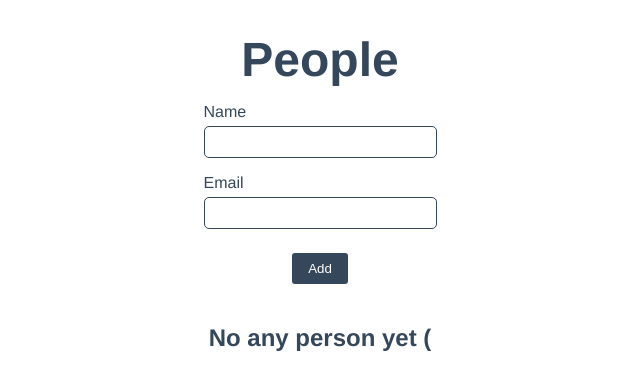
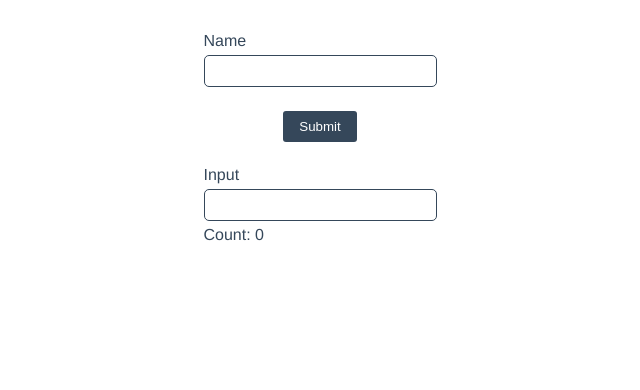
Before and after one commit to arslanov-ngc/react-tuto, a React (Create React App) app: page / in a window 1280 px wide. Shown: the top 390 px of the page, without its empty margins (320-960 px from the left). Built offline with nearby package versions, Linux system fonts and the light colour scheme.

Commit message:
Done. Eleventh Lesson

```diff
--- a/src/App.js
+++ b/src/App.js
@@ -1,12 +1,11 @@
 import "./App.css";
-import ControlledInput from "./components/controlled-input/ControlledInput";
-import ShortCircuit from "./components/short-circuit/ShortCircuit";
+import UseRefBasic from "./components/useRef/UseRefBasic";
 
 function App() {
   return (
     <>
       <div className="App">
-        <ControlledInput />
+        <UseRefBasic />
       </div>
     </>
   );
--- /dev/null
+++ b/src/components/useRef/UseRefBasic.jsx
@@ -0,0 +1,37 @@
+import { useState, useEffect, useRef } from "react";
+
+const UseRefBasic = () => {
+  const [inputValue, setInputValue] = useState("");
+  const count = useRef(0);
+  const name = useRef(null);
+
+  const submitHandler = (e) => {
+    e.preventDefault();
+    console.log(name.current.value);
+  };
+
+  useEffect(() => {
+    count.current = count.current + 1;
+  });
+
+  return (
+    <>
+      <form className="form" onSubmit={submitHandler}>
+        <div className="form__control">
+          <label>Name</label>
+          <input type="text" ref={name} />
+        </div>
+        <button className="btn" type="submit">
+          Submit
+        </button>
+      </form>
+      <div className="form__control">
+        <label>Input</label>
+        <input type="text" value={inputValue} onChange={(e) => setInputValue(e.target.value)} />
+        <label>Count: {count.current}</label>
+      </div>
+    </>
+  );
+};
+
+export default UseRefBasic;
```
